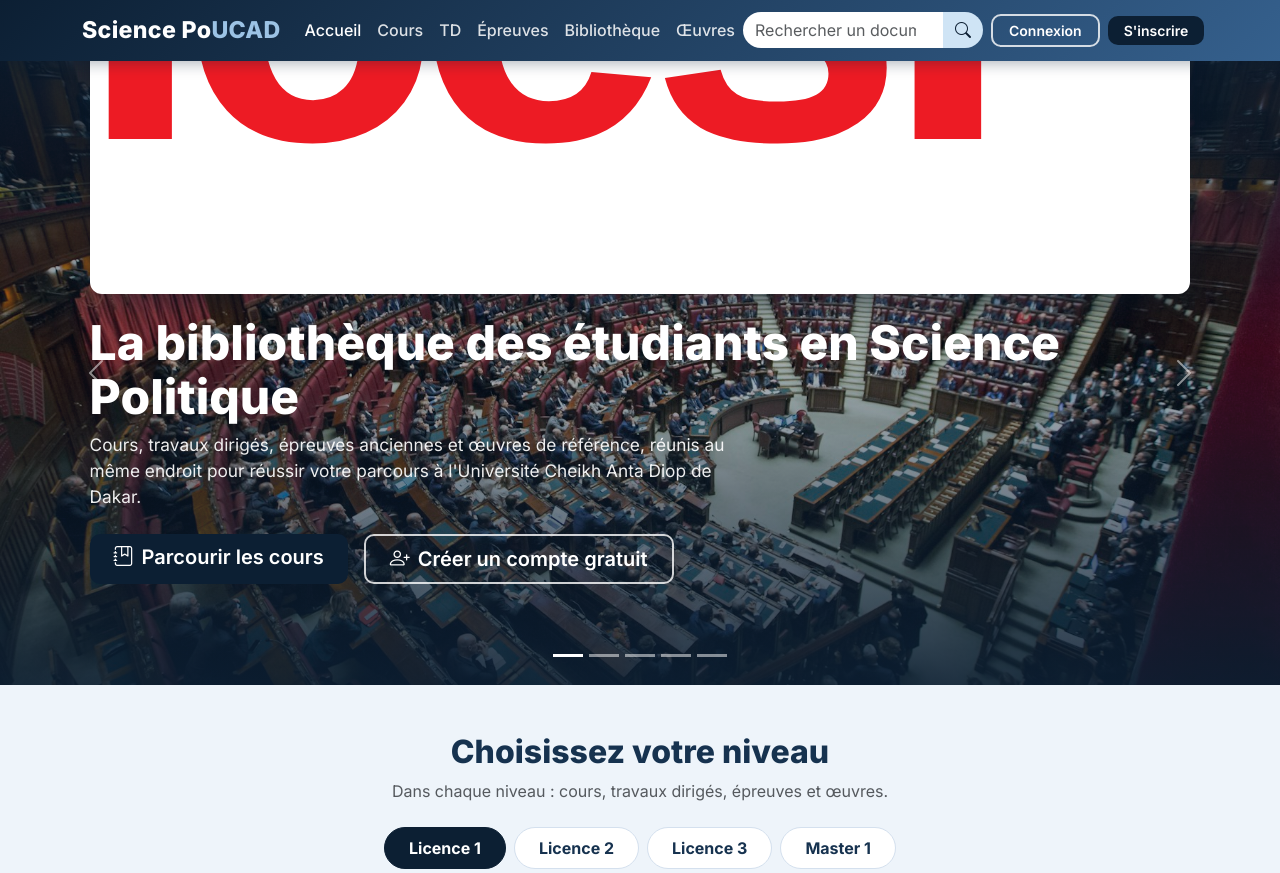
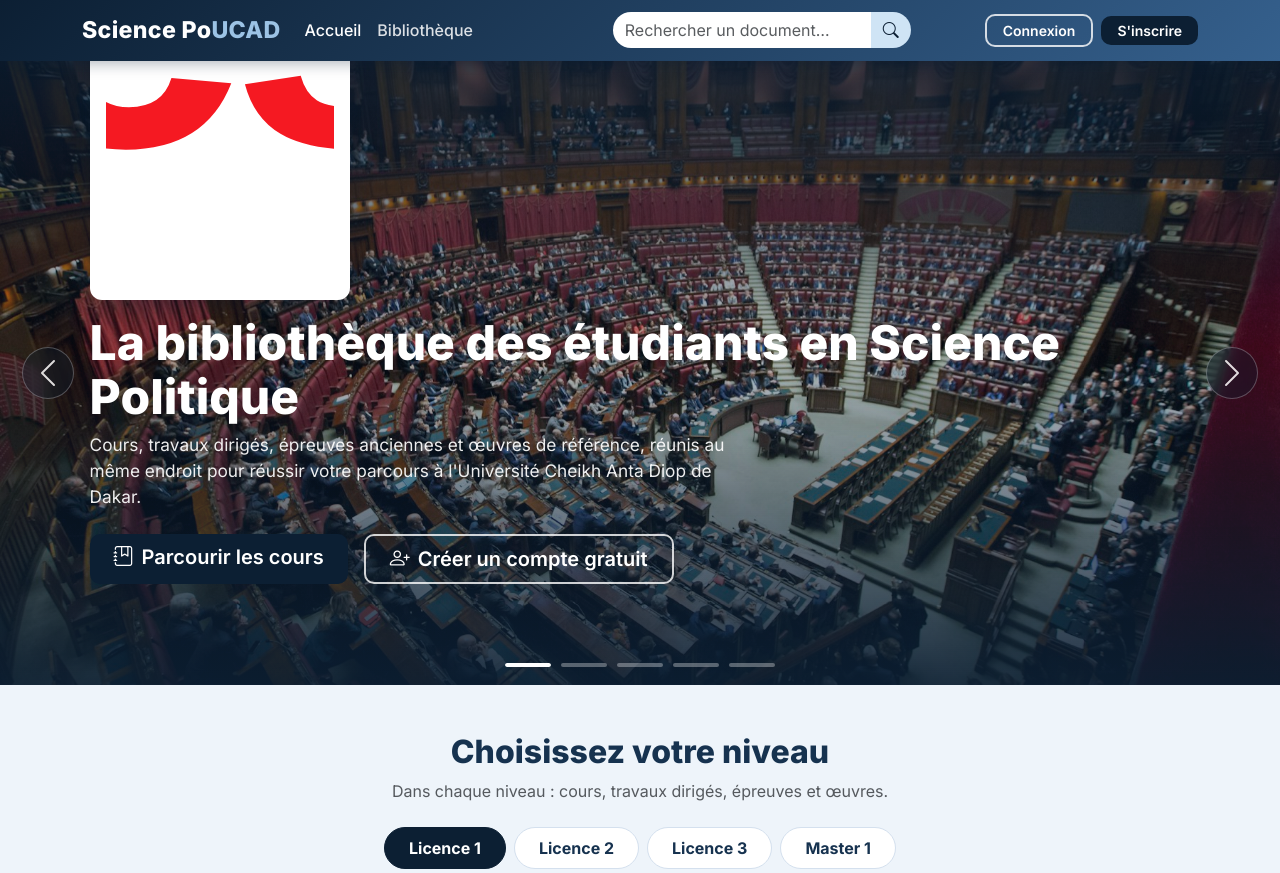
Before and after one commit to Ansu-blip/SCIPO_UCAD, a Flask app: page / in a window 1280 px wide. Shown: the top 873 px of the page. Run offline with Flask 3, Linux system fonts and the light colour scheme; data that the repository does not hold is empty.

Commit message:
Carrousel cinema (3,5s, Ken Burns, legendes en cascade, parallaxe), logo taille corrigee + anti-cache CSS, navbar epuree

```diff
--- a/scipo/static/css/style.css
+++ b/scipo/static/css/style.css
@@ -107,24 +107,91 @@ h1, h2, h3, .hero-titre, .titre-section, .marque {
 .titre-section { font-weight: 800; color: var(--bleu-fonce); }
 .fond-doux { background: #e3eef8; }
 
-/* ---------- Carrousel d'accueil ---------- */
+/* ---------- Carrousel d'accueil « effet cinéma » ---------- */
+.carrousel-accueil .carousel-item {
+  transition: opacity 1.15s ease-in-out;   /* fondu doux entre les photos */
+}
 .carrousel-accueil .carousel-item img {
   width: 100%; height: min(78vh, 700px); object-fit: cover;
+  transform: scale(1.14);                  /* état de base : zoomé… */
+  transition: transform 1.15s ease;        /* …retour doux de l'image sortante */
+  will-change: transform; filter: saturate(1.05);
+}
+.carrousel-accueil .carousel-item.active img {
+  animation: kenburns 5.2s cubic-bezier(.22, .61, .36, 1) forwards;  /* dézoom lent, dès le chargement */
+}
+@keyframes kenburns {
+  from { transform: scale(1.14); }
+  to   { transform: scale(1); }
 }
 .carrousel-accueil .carousel-item::after {
   content: ""; position: absolute; inset: 0;
-  background: linear-gradient(180deg, rgba(12, 31, 51, .8), rgba(12, 31, 51, .3) 46%, rgba(12, 31, 51, .9));
+  background: linear-gradient(180deg, rgba(12, 31, 51, .82), rgba(12, 31, 51, .28) 46%, rgba(12, 31, 51, .92));
 }
 .carrousel-accueil .carousel-caption {
   z-index: 2; text-align: left;
   left: 7%; right: 7%; bottom: 13%;
+  transition: transform .25s ease-out;     /* utilisé par la parallaxe souris */
 }
+
+/* Entrée en cascade des éléments de la légende, rejouée à chaque diapositive */
+.carrousel-accueil .carousel-caption > * { opacity: 0; }
+.carrousel-accueil .carousel-item.active .carousel-caption > * {
+  animation: surgir .85s cubic-bezier(.22, .61, .36, 1) forwards;
+}
+.carrousel-accueil .carousel-item.active .carousel-caption > *:nth-child(1) { animation-delay: .3s; }
+.carrousel-accueil .carousel-item.active .carousel-caption > *:nth-child(2) { animation-delay: .45s; }
+.carrousel-accueil .carousel-item.active .carousel-caption > *:nth-child(3) { animation-delay: .6s; }
+.carrousel-accueil .carousel-item.active .carousel-caption > *:nth-child(4) { animation-delay: .75s; }
+@keyframes surgir {
+  from { opacity: 0; transform: translateY(34px); filter: blur(10px); }
+  to   { opacity: 1; transform: translateY(0);    filter: blur(0); }
+}
+
+/* Indicateurs : barres qui se remplissent, synchronisées sur les 3,5 s de la diapo */
 .carrousel-accueil .carousel-indicators { margin-bottom: 1.1rem; }
+.carrousel-accueil .carousel-indicators [data-bs-target] {
+  width: 46px; height: 4px; border-radius: 4px; margin: 0 5px;
+  background: rgba(255, 255, 255, .32); border: none; opacity: 1;
+  position: relative; overflow: hidden; transition: background .25s ease;
+}
+.carrousel-accueil .carousel-indicators [data-bs-target]:hover { background: rgba(255, 255, 255, .55); }
+.carrousel-accueil .carousel-indicators .active::after {
+  content: ""; position: absolute; inset: 0; border-radius: 4px; background: #fff;
+  transform-origin: left; animation: progression 3.5s linear forwards;
+}
+@keyframes progression { from { transform: scaleX(0); } to { transform: scaleX(1); } }
+
+/* Flèches en verre dépoli : apparaissent au survol, toujours là sur tactile */
+.carrousel-accueil .carousel-control-prev,
+.carrousel-accueil .carousel-control-next {
+  top: 50%; bottom: auto; transform: translateY(-50%);
+  width: 52px; height: 52px; border-radius: 50%;
+  background: rgba(12, 31, 51, .4); border: 1px solid rgba(255, 255, 255, .3);
+  backdrop-filter: blur(6px); opacity: 0;
+  transition: opacity .3s ease, background .3s ease, transform .3s ease;
+}
+.carrousel-accueil .carousel-control-prev { left: 22px; }
+.carrousel-accueil .carousel-control-next { right: 22px; }
+.carrousel-accueil:hover .carousel-control-prev,
+.carrousel-accueil:hover .carousel-control-next { opacity: 1; }
+.carrousel-accueil .carousel-control-prev:hover,
+.carrousel-accueil .carousel-control-next:hover {
+  background: rgba(12, 31, 51, .78); transform: translateY(-50%) scale(1.08);
+}
+@media (hover: none) {
+  .carrousel-accueil .carousel-control-prev,
+  .carrousel-accueil .carousel-control-next { opacity: .85; }
+}
+
+/* Pastille du logo : taille strictement contrôlée, aucun débordement possible */
 .pastille-logo {
-  display: inline-block; background: #fff; border-radius: 12px;
-  padding: .55rem 1.1rem; box-shadow: 0 8px 24px rgba(8, 22, 40, .35);
+  display: inline-flex; align-items: center; justify-content: center;
+  background: #fff; border-radius: 12px; overflow: hidden;
+  padding: .5rem 1rem; box-shadow: 0 8px 24px rgba(8, 22, 40, .35);
+  max-width: min(260px, 62vw);
 }
-.pastille-logo img { height: 42px; width: auto; display: block; }
+.pastille-logo img { height: 40px; width: auto; max-width: 100%; display: block; }
 .titre-diapo { font-weight: 800; font-size: clamp(1.7rem, 4vw, 3rem); line-height: 1.12; }
 .titre-diapo-2 { font-size: clamp(1.4rem, 3vw, 2.3rem); }
 .sous-titre-diapo { color: rgba(255, 255, 255, .92); font-size: 1.08rem; max-width: 640px; }
@@ -136,6 +203,7 @@ h1, h2, h3, .hero-titre, .titre-section, .marque {
   .carrousel-accueil .carousel-item img { height: 92vh; }
   .carrousel-accueil .carousel-caption { bottom: 7%; }
   .sous-titre-diapo { font-size: .95rem; }
+  .pastille-logo img { height: 32px; }
 }
 
 /* ---------- Onglets de niveaux (accueil) ---------- */
--- a/scipo/templates/base.html
+++ b/scipo/templates/base.html
@@ -10,7 +10,7 @@
   <link rel="preconnect" href="https://fonts.googleapis.com">
   <link rel="preconnect" href="https://fonts.gstatic.com" crossorigin>
   <link href="https://fonts.googleapis.com/css2?family=Inter:wght@400;500;600;700;800&display=swap" rel="stylesheet">
-  <link rel="stylesheet" href="{{ url_for('static', filename='css/style.css') }}">
+  <link rel="stylesheet" href="{{ url_for('static', filename='css/style.css', v=6) }}">
 </head>
 <body class="{% block classe_body %}{% endblock %}">
 
@@ -24,11 +24,7 @@
     <div class="collapse navbar-collapse" id="menuPrincipal">
       <ul class="navbar-nav me-auto mb-2 mb-lg-0">
         <li class="nav-item"><a class="nav-link {{ 'actif' if request.endpoint == 'main.index' }}" href="{{ url_for('main.index') }}">Accueil</a></li>
-        <li class="nav-item"><a class="nav-link {{ 'actif' if request.endpoint == 'main.cours' }}" href="{{ url_for('main.cours') }}">Cours</a></li>
-        <li class="nav-item"><a class="nav-link {{ 'actif' if request.endpoint == 'main.td' }}" href="{{ url_for('main.td') }}">TD</a></li>
-        <li class="nav-item"><a class="nav-link {{ 'actif' if request.endpoint == 'main.epreuves' }}" href="{{ url_for('main.epreuves') }}">Épreuves</a></li>
         <li class="nav-item"><a class="nav-link {{ 'actif' if request.endpoint == 'main.bibliotheque' }}" href="{{ url_for('main.bibliotheque') }}">Bibliothèque</a></li>
-        <li class="nav-item"><a class="nav-link {{ 'actif' if request.endpoint == 'main.oeuvres' }}" href="{{ url_for('main.oeuvres') }}">Œuvres</a></li>
       </ul>
       <form class="d-flex ma-recherche mx-lg-auto my-lg-0 my-2" role="search" action="{{ url_for('main.recherche') }}" method="get">
         <input class="form-control" type="search" name="q" placeholder="Rechercher un document…"
--- a/scipo/templates/index.html
+++ b/scipo/templates/index.html
@@ -13,7 +13,7 @@
     <button type="button" data-bs-target="#carrouselAccueil" data-bs-slide-to="4" aria-label="Diapositive 5"></button>
   </div>
   <div class="carousel-inner">
-    <div class="carousel-item active">
+    <div class="carousel-item active" data-bs-interval="3500">
       <img src="{{ url_for('static', filename='img/carrousel/diapo1.jpg') }}"
            alt="Rassemblement citoyen avec des drapeaux">
       <div class="carousel-caption">
@@ -27,7 +27,7 @@
         </div>
       </div>
     </div>
-    <div class="carousel-item">
+    <div class="carousel-item" data-bs-interval="3500">
       <img src="{{ url_for('static', filename='img/carrousel/diapo2.jpg') }}"
            alt="Bâtiment historique d'une université" loading="lazy">
       <div class="carousel-caption">
@@ -36,7 +36,7 @@
         <a href="{{ url_for('main.cours') }}" class="btn btn-contour-clair mt-3">Découvrir les cours <i class="bi bi-arrow-right ms-1"></i></a>
       </div>
     </div>
-    <div class="carousel-item">
+    <div class="carousel-item" data-bs-interval="3500">
       <img src="{{ url_for('static', filename='img/carrousel/diapo3.jpg') }}"
            alt="Notes et documents de révision sur une table" loading="lazy">
       <div class="carousel-caption">
@@ -45,7 +45,7 @@
         <a href="{{ url_for('main.epreuves') }}" class="btn btn-contour-clair mt-3">Voir les épreuves <i class="bi bi-arrow-right ms-1"></i></a>
       </div>
     </div>
-    <div class="carousel-item">
+    <div class="carousel-item" data-bs-interval="3500">
       <img src="{{ url_for('static', filename='img/carrousel/diapo4.jpg') }}"
            alt="Rayonnages d'une grande bibliothèque" loading="lazy">
       <div class="carousel-caption">
@@ -54,7 +54,7 @@
         <a href="{{ url_for('main.bibliotheque') }}" class="btn btn-contour-clair mt-3">Explorer la bibliothèque <i class="bi bi-arrow-right ms-1"></i></a>
       </div>
     </div>
-    <div class="carousel-item">
+    <div class="carousel-item" data-bs-interval="3500">
       <img src="{{ url_for('static', filename='img/carrousel/diapo5.jpg') }}"
            alt="Amphithéâtre pendant une conférence" loading="lazy">
       <div class="carousel-caption">
@@ -158,4 +158,24 @@
     </div>
   </div>
 </section>
+
+<script>
+/* Parallaxe légère : la légende suit doucement la souris (désactivé sur tactile) */
+(() => {
+  const carrousel = document.getElementById('carrouselAccueil');
+  if (!carrousel || window.matchMedia('(hover: none)').matches) return;
+  const legendes = carrousel.querySelectorAll('.carousel-caption');
+  carrousel.addEventListener('mousemove', (e) => {
+    const dx = e.clientX / window.innerWidth - 0.5;
+    const dy = e.clientY / window.innerHeight - 0.5;
+    legendes.forEach((legende) => {
+      legende.style.transform =
+        `translate(${(-dx * 16).toFixed(1)}px, ${(-dy * 10).toFixed(1)}px)`;
+    });
+  });
+  carrousel.addEventListener('mouseleave', () => {
+    legendes.forEach((legende) => { legende.style.transform = ''; });
+  });
+})();
+</script>
 {% endblock %}
```
Also changed, not shown: README.md, scipo/static/img/sciencespo.svg.
